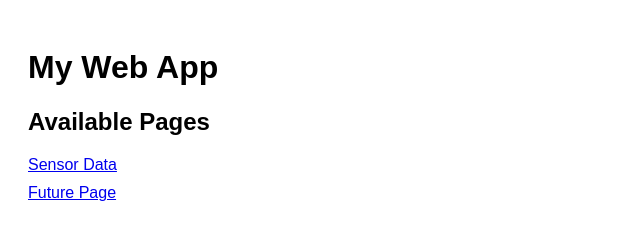
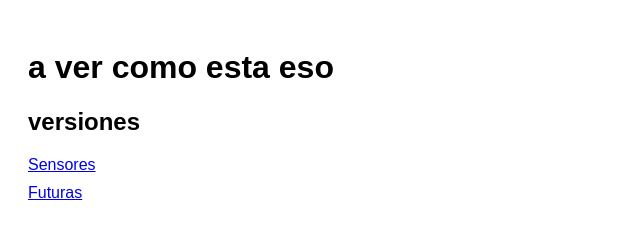
Before and after one commit to DjPdblitz/DjPdblitz.github.io, a plain HTML site: page index.html in a window 1280 px wide. Shown: the whole page, without its empty margins (0-640 px from the left). Drawn offline with Linux system fonts and the light colour scheme.

Commit message:
Add files via upload

```diff
--- a/index.html
+++ b/index.html
@@ -1,22 +1,22 @@
 <!DOCTYPE html>
 <html>
 <head>
-    <title>My Web App</title>
+    <title>a ver como está eso</title>
     <style>
         body { font-family: Arial, sans-serif; padding: 20px; }
         .page-link { margin: 10px 0; }
     </style>
 </head>
 <body>
-    <h1>My Web App</h1>
+    <h1>a ver como esta eso</h1>
     <div>
-        <h2>Available Pages</h2>
+        <h2>versiones</h2>
         <div class="page-link">
-            <a href="sensor.html">Sensor Data</a>
+            <a href="sensores - permisos2.html">Sensores</a>
         </div>
         <!-- Aquí puedes agregar más enlaces a futuras páginas -->
         <div class="page-link">
-            <a href="future_page.html">Future Page</a>
+            <a href="future_page.html">Futuras</a>
         </div>
     </div>
 </body>
```
